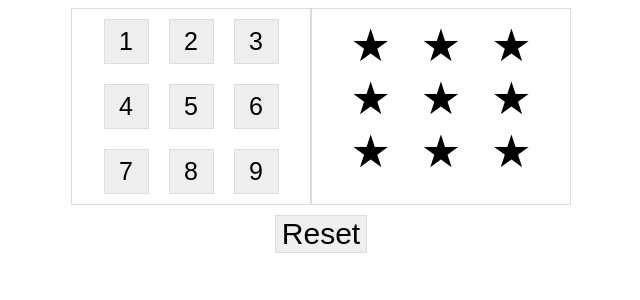
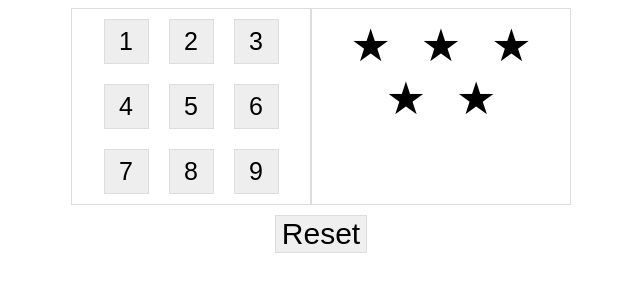
Before and after one commit to JaroslawParadysz/React-Stars-Game, a React app: page / in a window 1280 px wide. Shown: the top 300 px of the page, without its empty margins (319-959 px from the left). Built offline with nearby package versions, Linux system fonts and the light colour scheme; the HTML template or start-up script is replaced by a standard one.

Commit message:
Added random numbers of stars

```diff
--- a/src/Utils.js
+++ b/src/Utils.js
@@ -6,6 +6,17 @@ const utils = {
         }
 
         return range;
+    },
+    generateRandomRange: function(min, max) {
+        const range = [];
+        const random = 0.6; //Math.random();
+        const maxRandomNumber = Math.floor(min + ((max - min) * random));
+
+        for (let i = min; i <= maxRandomNumber; i++) {
+            range.push(i);
+        }
+
+        return range;
     }
 }
 
--- a/src/components/App.js
+++ b/src/components/App.js
@@ -1,13 +1,15 @@
 import React, { useState, useEffect } from 'react';
 import LeftPlaygound from './LeftPlayground';
 import RightPlaygound from './RightPlaygound';
+import utils from '../Utils';
 
 export default function App() {
-  const [numberOfStars, setNumberOfStars] = useState(createStars());
+  const [starsIds, setStarsIds] = useState(utils.generateRandomRange(1,9));
+  const [stars, setStars] = useState(createStars(starsIds));
 
-  function createStars() {
+  function createStars(ids) {
     const stars = [];
-    for (let i = 1; i < 10; i++ ) {
+    for(let i in ids) {
       stars.push({id: i, clicked: false});
     }
 
@@ -15,27 +17,28 @@ export default function App() {
   }
 
   function onButtonClick(i) {
-    numberOfStars[i - 1].clicked = true;
+    stars[i - 1].clicked = true;
     const newState = [];
-    for (let j = 0; j < numberOfStars.length; j++) {
-      newState.push(numberOfStars[j]);
+    for (let j = 0; j < stars.length; j++) {
+      newState.push(stars[j]);
     }
-    setNumberOfStars(newState);
+    setStars(newState);
   }
 
   function isClicked(i) {
-    return numberOfStars[i - 1].clicked;
+    return stars[i - 1].clicked;
   }
 
   function resetState() {
-    setNumberOfStars(createStars());
+    setStarsIds(utils.generateRandomRange(1,9));
+    setStars(createStars(starsIds));
   }
 
   return (
     <div className='playGround'>
       <div className='body'>
         <LeftPlaygound onButtonClick={onButtonClick}/>
-        <RightPlaygound isClicked={isClicked}/>
+        <RightPlaygound isClicked={isClicked} starsIds={starsIds}/>
       </div>
       <div className='reset'>
         <button onClick={resetState}>Reset</button>
--- a/src/components/RightPlaygound.js
+++ b/src/components/RightPlaygound.js
@@ -3,10 +3,9 @@ import Star from './Star';
 import Utils from '../Utils';
 
 export default function(props) {
-    const stars = Utils.createRange();
     return (
         <div className='playgoundRightPart'>
-            {stars.map(x => <Star key={x} num={x} isClicked={props.isClicked} />)}
+            {props.starsIds.map(x => <Star key={x} num={x} isClicked={props.isClicked} />)}
         </div>
     );
 };
```
